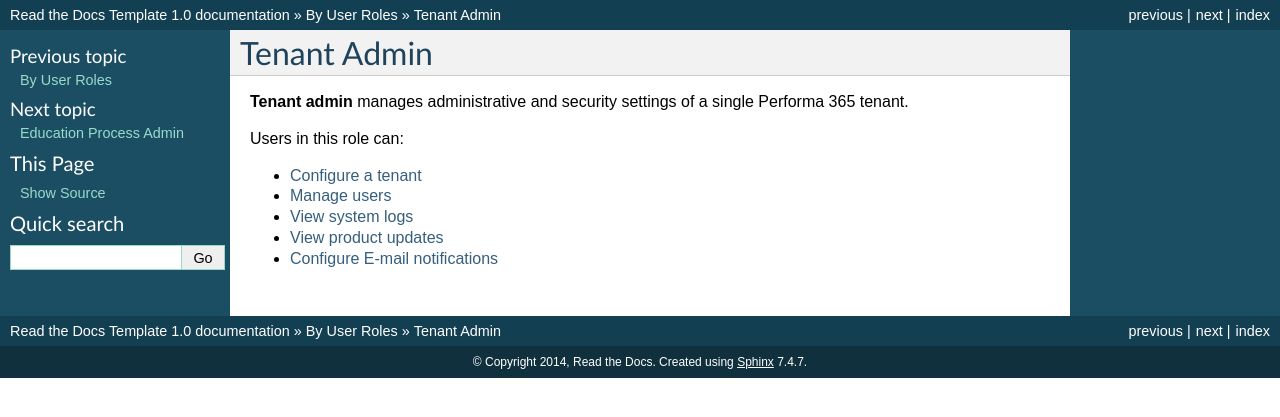
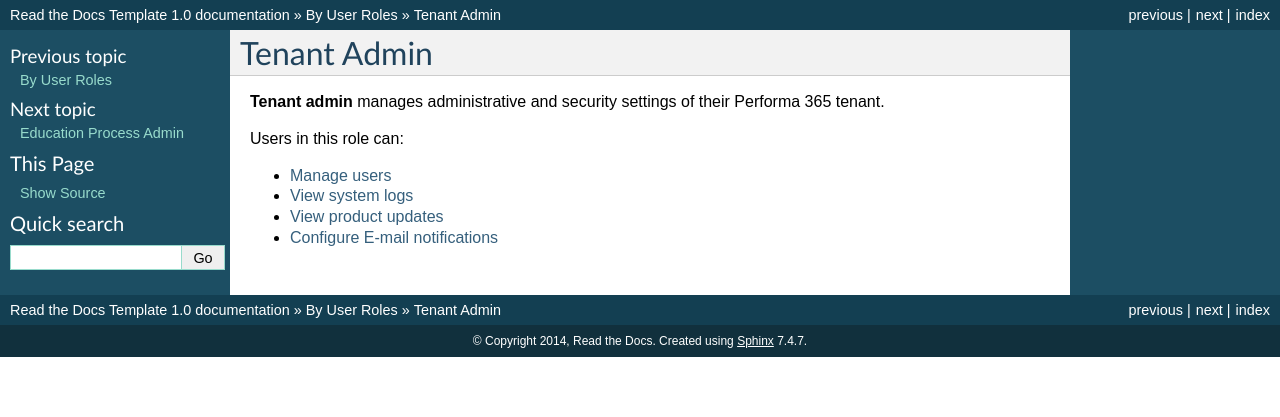
Before and after one commit to pslisko/performa365docs, a Sphinx documentation site: the page built from docs/gettoknow/roles/tenant_administrator.rst, in a window 1280 px wide. Shown: the top 417 px of the page. Built offline with Sphinx 7.4.7, drawn with Linux system fonts in a browser that asks for light colours; pages that are not in the unit, such as notebooks, are missing from menus.

Commit message:
Update tenant_administrator.rst

```diff
--- a/docs/gettoknow/roles/tenant_administrator.rst
+++ b/docs/gettoknow/roles/tenant_administrator.rst
@@ -3,12 +3,11 @@
 Tenant Admin
 ======
 
-**Tenant admin** manages administrative and security settings of a single Performa 365 tenant.
+**Tenant admin** manages administrative and security settings of their Performa 365 tenant.
 
 ..
 Users in this role can:
 
-* :ref:`Configure a tenant <initial_setup>`
 * :ref:`Manage users <manage_users>`
 * :ref:`View system logs <view_logs>`
 * :ref:`View product updates <product_updates>`
```
